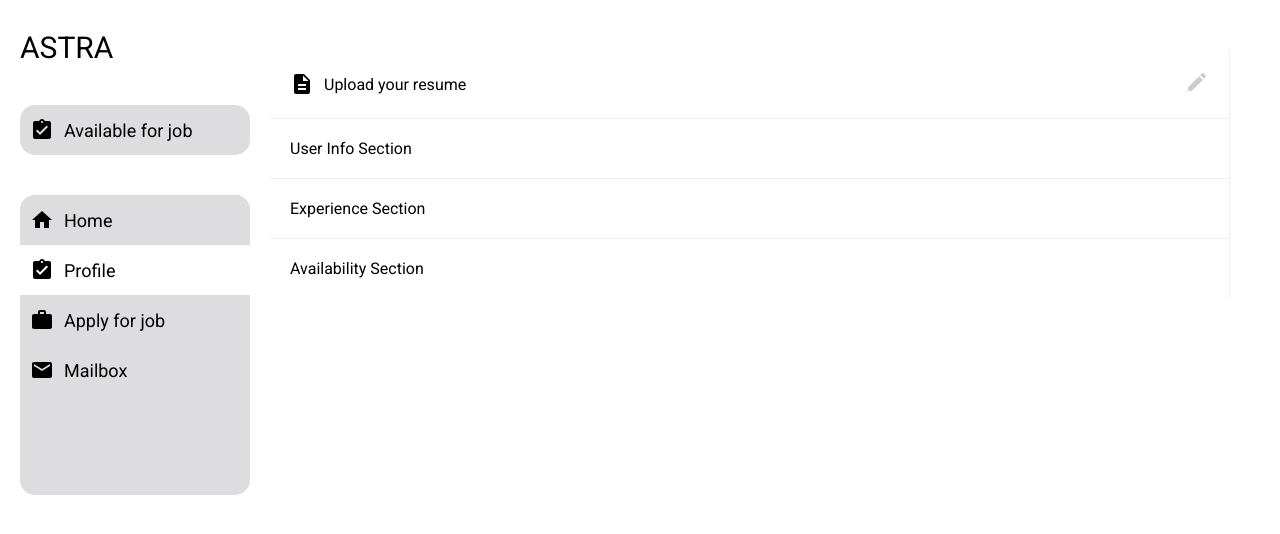
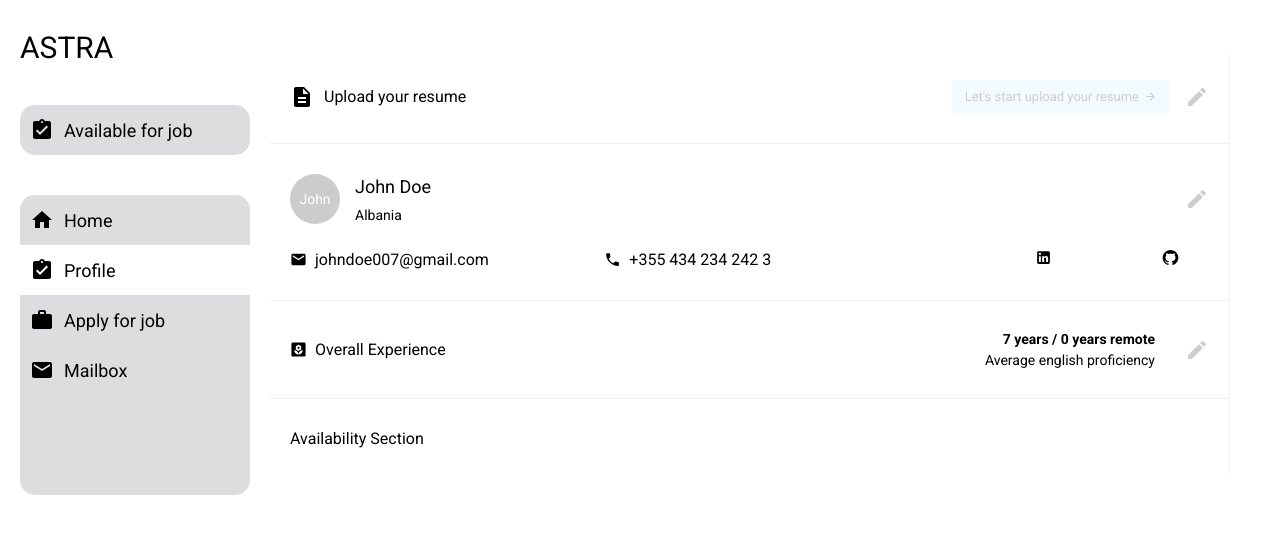
Before and after one commit to HasiburRahman-hr11/astra-dashboard-react-app, a React (Create React App) app: page /profile in a window 1280 px wide. Shown: the top 534 px of the page. Built offline with nearby package versions, Linux system fonts and the light colour scheme.

Commit message:
added userinfo and experience section

```diff
--- a/src/Components/AvailabilitySection/index.jsx
+++ b/src/Components/AvailabilitySection/index.jsx
@@ -1,11 +1,16 @@
 import React from 'react';
 import { Box } from '@mui/material';
 
-const AvailabilitySection = ({userData}) => {
+const AvailabilitySection = ({ userData }) => {
     return (
-        <div className='profile__section' style={{borderBottom:'0'}}>
+        <Box component="div" className='profile__section' sx={{
+            display: 'flex',
+            alignItems: 'center',
+            justifyContent: 'space-between',
+            borderBottom: '0'
+        }}>
             Availability Section
-        </div>
+        </Box>
     );
 };
 
--- a/src/Components/ExperienceSection/index.jsx
+++ b/src/Components/ExperienceSection/index.jsx
@@ -1,11 +1,45 @@
 import React from 'react';
-import { Box } from '@mui/material';
+import { Box, Grid } from '@mui/material';
+import { Edit, Yard } from '@mui/icons-material';
 
-const ExperienceSection = ({userData}) => {
+const ExperienceSection = ({ userData }) => {
     return (
-        <div className='profile__section'>
-            Experience Section
-        </div>
+        <Box component="div" className='profile__section' sx={{
+            display: 'flex',
+            alignItems: 'center',
+            justifyContent: 'space-between'
+        }}>
+            <Grid container spacing={4} sx={{
+                marginRight:'30px'
+            }}>
+                <Grid item md={6} sm={6} xs={12} sx={{
+                    display: 'flex',
+                    alignItems: 'center'
+                }}>
+                    <Yard sx={{ fontSize: '17px', marginRight: '8px' }} />
+                    Overall Experience
+                </Grid>
+
+                <Grid item md={6} sm={6} xs={12} sx={{
+                    textAlign:'right',
+                    fontSize:'14px'
+                }}>
+                    <Box component="p" sx={{
+                        fontWeight:'600',
+                        marginBottom:'5px'
+                    }}>
+                        {userData?.experience ? userData.experience : '7 years / 0 years remote'}
+                    </Box>
+                    <Box component="p">
+                        {userData?.englishProficiency ? userData.englishProficiency : 'Average english proficiency'}
+                    </Box>
+                </Grid>
+
+
+            </Grid>
+
+            <Edit sx={{ color: '#CDCDCD', cursor: 'pointer'}} />
+        </Box>
     );
 };
 
--- a/src/Components/ResumeSection/index.jsx
+++ b/src/Components/ResumeSection/index.jsx
@@ -1,33 +1,58 @@
 import React from 'react';
 import { Box } from '@mui/material';
-import { Description, Edit } from '@mui/icons-material';
+import { Description, Edit, ArrowForward } from '@mui/icons-material';
 
-const ResumeSection = ({ userData , setUserData}) => {
+const ResumeSection = ({ userData, setUserData }) => {
     return (
-        <div className='profile__section'>
+        <Box component="div" className='profile__section' sx={{
+            display: 'flex',
+            alignItems: 'center',
+            justifyContent: 'space-between'
+        }}>
             <Box component="div" sx={{
                 display: 'flex',
                 alignItems: 'center'
             }}>
                 <Description sx={{ marginRight: '10px' }} />
                 <p style={{
-                    maxWidth:'250px',
-                    overflow:'hidden'
+                    maxWidth: '250px',
+                    overflow: 'hidden'
                 }}>{userData?.resume ? userData?.resume?.name : 'Upload your resume'}</p>
             </Box>
 
 
-            <label htmlFor="resume">
-                <Edit sx={{ color: '#CDCDCD', cursor: 'pointer' }} />
+            <label htmlFor="resume" style={{
+                display: 'flex',
+                alignItems: 'center',
+                cursor: 'pointer'
+            }}>
+                <Box component="p" className='edit__resume_toolkit' sx={{
+                    backgroundColor: '#F2FBFF',
+                    color: '#CDCDCD',
+                    fontSize: '13px',
+                    padding: '8px 12px',
+                    border: '1px solid #F1FAFF',
+                    borderRadius: '3px',
+                    display: 'flex',
+                    alignItems: 'center',
+                    marginRight: '15px'
+                }}>
+                    <span>Let's start upload your resume</span>
+                    <ArrowForward sx={{
+                        marginLeft: '5px',
+                        fontSize: '13px'
+                    }} />
+                </Box>
+                <Edit sx={{ color: '#CDCDCD' }} />
             </label>
             <input
-            type="file"
-            name="resume"
-            id="resume"
-            hidden
-            onChange={(e)=> setUserData({...userData, resume:e.target.files[0]})}
+                type="file"
+                name="resume"
+                id="resume"
+                hidden
+                onChange={(e) => setUserData({ ...userData, resume: e.target.files[0] })}
             />
-        </div>
+        </Box>
     );
 };
 
--- a/src/Components/UserInfoSection/index.jsx
+++ b/src/Components/UserInfoSection/index.jsx
@@ -1,10 +1,93 @@
 import React from 'react';
-import { Box } from '@mui/material';
+import { Box, Grid } from '@mui/material';
+import { Edit, Email, Phone, LinkedIn, GitHub } from '@mui/icons-material';
 
-const UserInfoSection = ({userData}) => {
+const UserInfoSection = ({ userData }) => {
     return (
         <div className='profile__section'>
-            User Info Section
+            <Box component="div" sx={{
+                display: 'flex',
+                alignItems: 'center',
+                justifyContent: 'space-between',
+                marginBottom: '25px'
+            }}>
+                <Box component="div" sx={{
+                    display: 'flex',
+                    alignItems: 'center'
+                }}>
+                    <Box component="p" sx={{
+                        backgroundColor: '#CCCCCC',
+                        color: '#fff',
+                        fontSize: '14px',
+                        width: '50px',
+                        height: '50px',
+                        borderRadius: '50%',
+                        display: 'flex',
+                        alignItems: 'center',
+                        justifyContent: 'center',
+                        marginRight: '15px'
+                    }}>
+                        {userData?.userName ? '' : 'John'}
+                    </Box>
+                    <Box component="div">
+                        <Box component="h4" sx={{
+                            fontSize: '18px',
+                            marginBottom: '10px',
+                            fontWeight: 'normal'
+                        }}>
+                            {userData?.userName ? userData.userName : 'John Doe'}
+                        </Box>
+                        <Box component="p" sx={{
+                            fontSize: '14px',
+                        }}>
+                            {userData?.country ? userData.country : 'Albania'}
+                        </Box>
+                    </Box>
+                </Box>
+
+                <Edit sx={{ color: '#CDCDCD', cursor: 'pointer' }} />
+            </Box>
+
+
+            <Grid container spacing={3}>
+                <Grid item md={4} sm={6} xs={12} sx={{
+                    display: 'flex',
+                    alignItems: 'center'
+                }}>
+                    <Email sx={{ fontSize: '17px', marginRight: '8px' }} />
+                    {userData?.email ? userData.email : 'johndoe007@gmail.com'}
+                </Grid>
+
+                <Grid item md={4} sm={6} xs={12} sx={{
+                    display: 'flex',
+                    alignItems: 'center'
+                }}>
+                    <Phone sx={{ fontSize: '17px', marginRight: '8px' }} />
+                    {userData?.phone ? userData.phone : '+355 434 234 242 3'}
+                </Grid>
+
+                <Grid item md={2} sm={4} xs={4} sx={{
+                    textAlign:'right'
+                }}>
+                    <a href={userData?.linkedIn ? userData?.linkedIn : ''} target="_blank" rel="noopener noreferrer" style={{
+                        cursor: userData?.linkedIn ? 'pointer' : 'not-allowed'
+                    }}>
+                        <LinkedIn sx={{ fontSize: '17px'}} />
+                    </a>
+                </Grid>
+
+                <Grid item md={2} sm={4} xs={4} sx={{
+                    textAlign:'right',
+                    paddingRight:'30px'
+                }}>
+                    <a href={userData?.gitHub ? userData?.gitHub : ''} target="_blank" rel="noopener noreferrer" style={{
+                        cursor: userData?.linkedIn ? 'pointer' : 'not-allowed'
+                    }}>
+                        <GitHub sx={{ fontSize: '17px'}} />
+                    </a>
+                </Grid>
+
+            </Grid>
         </div>
     );
 };
--- a/src/Pages/Profile/index.jsx
+++ b/src/Pages/Profile/index.jsx
@@ -9,11 +9,11 @@ const Profile = () => {
     const [userData , setUserData] = useState({
         resume:'',
         userName:'',
-        address:'',
+        country:'',
         email:'',
         phone:'',
         linkedIn:'',
-        github:'',
+        gitHub:'',
         experience:'',
         englishProficiency:'',
         availability:''
@@ -21,7 +21,7 @@ const Profile = () => {
     return (
         <div className='page__wrapper'>
             <Box component="div" sx={{
-                borderRight:'1px solid #efefef'
+                borderRight:'1px solid #f5f5f5'
             }}>
                 <ResumeSection userData={userData} setUserData={setUserData} />
                 <UserInfoSection userData={userData}/>
--- a/src/index.css
+++ b/src/index.css
@@ -35,9 +35,6 @@ a {
 }
 
 .profile__section {
-  padding: 20px 20px;
-  display: flex;
-  align-items: center;
-  justify-content: space-between;
+  padding: 30px 20px;
   border-bottom: 1px solid #efefef;
 }
```
